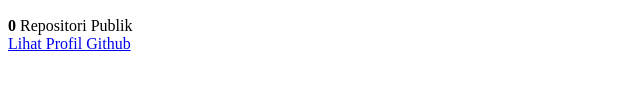
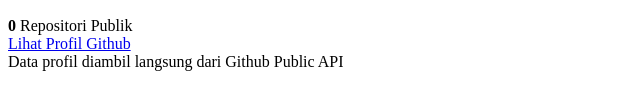
Before and after one commit to candra1wijaya1576-collab/Tugas_Pemrograman_Web, a plain HTML site: page Tugas 5/index.html in a window 1280 px wide. Shown: the part 224-334 px from the top of the page, without its empty margins (0-640 px from the left). Drawn offline with Linux system fonts and the light colour scheme.

Commit message:
html sudah

```diff
--- a/Tugas 5/index.html
+++ b/Tugas 5/index.html
@@ -71,6 +71,10 @@
             </a>
         </section>
 
+        <footer>
+            Data profil diambil langsung dari Github Public API
+        </footer>
+
     </main>
 
 
```
